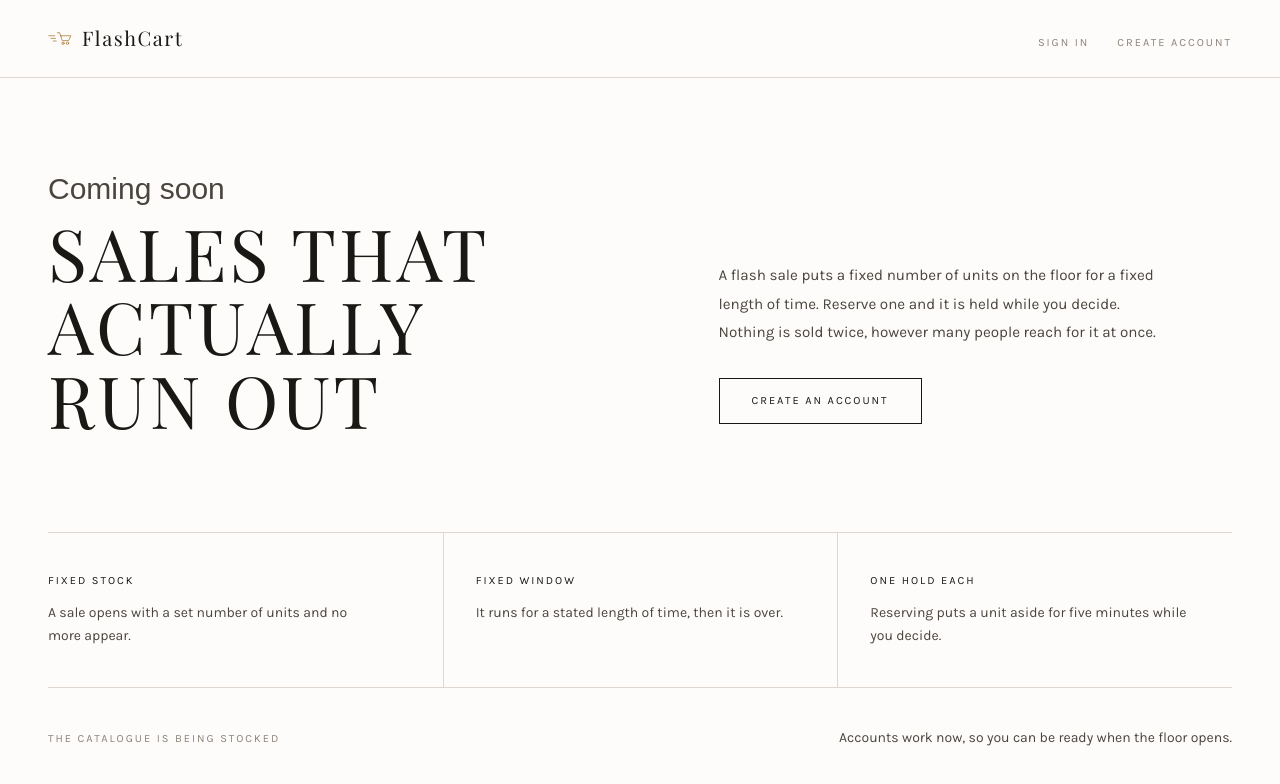
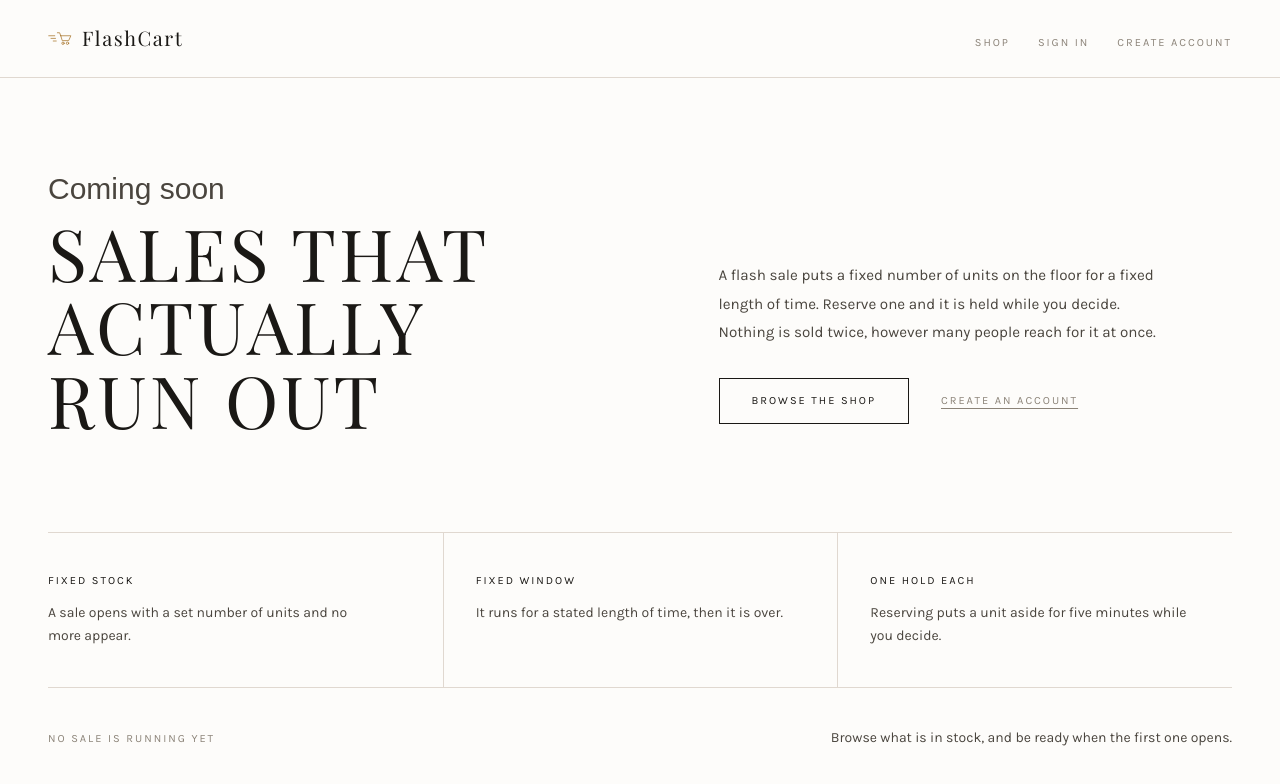
Before and after one commit to Yashseth2710/Flashcart, a Next.js app in the folder frontend/: page / in a window 1280 px wide. Shown: the top 784 px of the page. Built offline with nearby package versions, Linux system fonts and the light colour scheme; no server answers; a web font is replaced by a local one.

Commit message:
Point people at the shop from the front page

```diff
--- a/frontend/src/app/page.tsx
+++ b/frontend/src/app/page.tsx
@@ -32,12 +32,17 @@ export default function Home() {
               time. Reserve one and it is held while you decide. Nothing is sold twice, however
               many people reach for it at once.
             </p>
-            <Link
-              href="/register"
-              className="label mt-8 inline-block border border-ink px-8 py-3.5 transition-colors hover:bg-ink hover:text-paper"
-            >
-              Create an account
-            </Link>
+            <div className="mt-8 flex flex-wrap items-center gap-8">
+              <Link
+                href="/products"
+                className="label inline-block border border-ink px-8 py-3.5 transition-colors hover:bg-ink hover:text-paper"
+              >
+                Browse the shop
+              </Link>
+              <Link href="/register" className="label text-muted underline underline-offset-4 hover:text-ink">
+                Create an account
+              </Link>
+            </div>
           </div>
         </section>
 
@@ -58,9 +63,9 @@ export default function Home() {
         </section>
 
         <section className="flex flex-wrap items-baseline justify-between gap-4 border-t border-rule py-10">
-          <p className="label text-muted">The catalogue is being stocked</p>
+          <p className="label text-muted">No sale is running yet</p>
           <p className="text-sm text-ink-soft">
-            Accounts work now, so you can be ready when the floor opens.
+            Browse what is in stock, and be ready when the first one opens.
           </p>
         </section>
       </main>
--- a/frontend/src/components/site-header.tsx
+++ b/frontend/src/components/site-header.tsx
@@ -15,7 +15,10 @@ export function SiteHeader() {
         <LogoInline />
       </Link>
 
-      <nav className="label flex items-center gap-7 text-muted">
+      <nav className="label flex items-center gap-4 text-muted sm:gap-7">
+        <Link href="/products" className="hover:text-ink">
+          Shop
+        </Link>
         {isLoading ? null : profile ? (
           <>
             {profile.role === "ADMIN" ? (
@@ -23,7 +26,7 @@ export function SiteHeader() {
                 Admin
               </Link>
             ) : null}
-            <span className="hidden text-ink sm:inline">{profile.name}</span>
+            <span className="hidden text-ink md:inline">{profile.name}</span>
             <button onClick={() => signOut()} disabled={isPending} className="hover:text-ink">
               Sign out
             </button>
```
